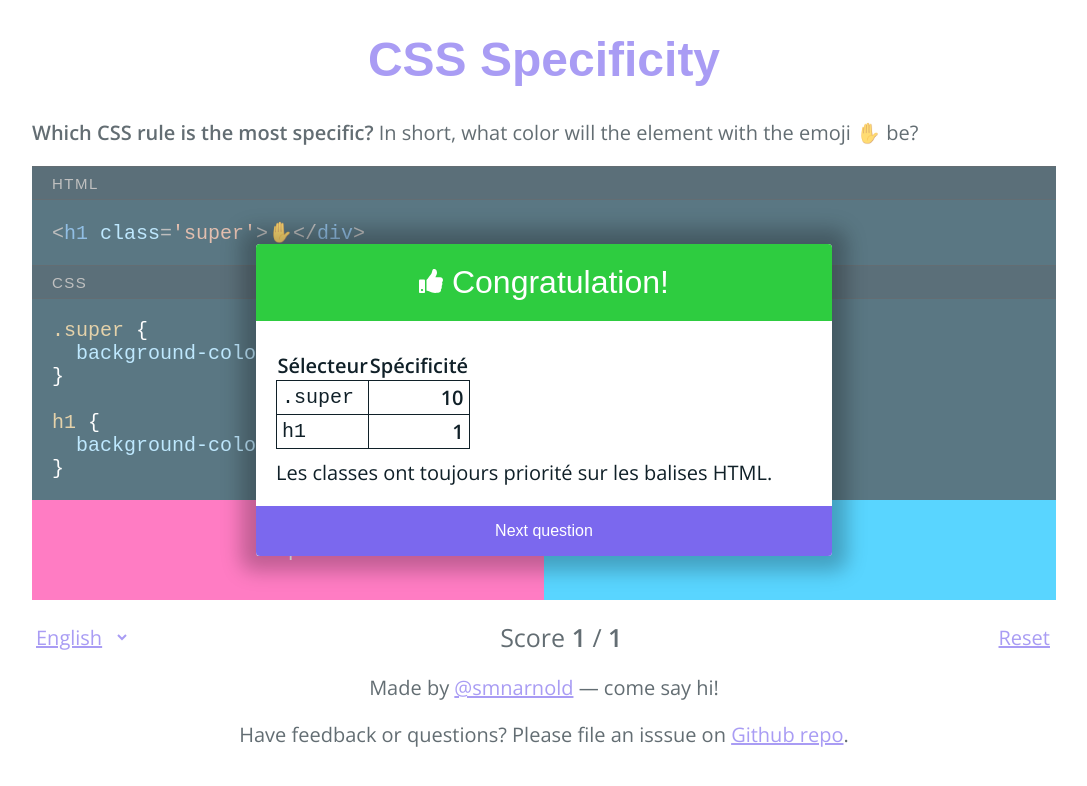
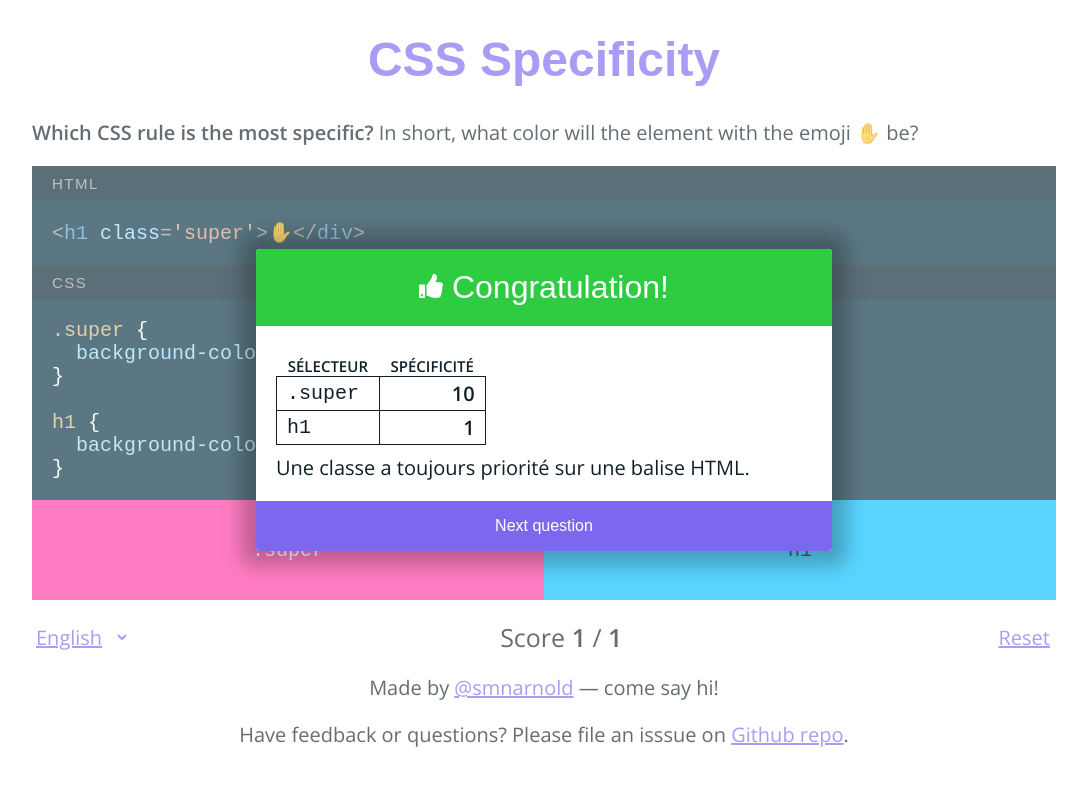
Before and after one commit to rik-rosseel/css-specificity, a website built with Vite: page index.html in a window 1280 px wide. Both pictures are taken after a click on the button ".super". Shown: the whole page, without its empty margins (96-1183 px from the left). Built offline with nearby package versions, Linux system fonts and the light colour scheme; a web font is replaced by a local one.

Commit message:
Update questions

```diff
--- a/main.js
+++ b/main.js
@@ -157,6 +157,12 @@ class Game {
   }
 
   failPopup() {
+    if(this.level == this.levelsArr.length - 1) {
+      this.dom.popup.el.classList.add('popup--no-more-question');
+    } else {
+      this.dom.popup.el.classList.remove('popup--no-more-question');
+    }
+
     this.dom.popup.el.classList.add('popup--fail');
   }
 
--- a/src/data/en.json
+++ b/src/data/en.json
@@ -11,19 +11,23 @@
   "questions-in-random-order": "Try again in shuffle mode",
   "show-result": "Show result!",
   "questions": {
-    "tag-vs-class": "Les classes ont toujours priorité sur les balises HTML.",
-    "tag-vs-id": "Les ids ont toujours priorité sur les balises HTML.",
-    "class-vs-id": "Les classes ont toujours priorité sur les balises HTML.",
-    "class-vs-class": "Les deux classes ont une spécificité équivalente. Dans ce cas, lorsque plusieurs règles CSS sont égales, celle écrite en dernier a priorité sur les autres.",
-    "tag-and-tag-vs-class": "Le pointage des deux balises s'aditionnent. Cependant, une spécificité de 2 n'est pas suffisant pour dépasser le 10pts de spécificité d'une classe.",
-    "same-class": "Les deux classes ont une spécificité équivalente. Dans ce cas, lorsque plusieurs règles CSS sont égales, celle écrite en dernier a priorité sur les autres.",
-    "style-vs-class": "Les styles en ligne <em>(inline)</em> ont un pointage très élevé les rendant très difficile à écraser par la suite.",
-    "class-and-tag-vs-class": "Bien que deux classes est une spécificité équivalente, le fait de combiner une balise avec une classe permet d'aditionner le pointage d'une classe et d'une balise. Lui donnant ainsi priorité sur la classe seule <em>(même si celle-ci est écrite après)</em>",
-    "class-and-class-vs-class": "Le pointage des deux classes s'aditionne. Donnant ainsi à ce sélecteur la priorité.",
+    "tag-vs-class": "Une classe a toujours priorité sur une balise HTML.",
+    "tag-vs-id": "un id a toujours priorité sur une balise HTML.",
+    "class-vs-id": "Un id a toujours priorité sur une classe.",
+    "class-vs-class": "Si plusieurs classes ont une spécificité équivalente, celle écrite en dernier a priorité sur les autres. Puisque le code est lu de haut en bas, la définition la plus récente est donc celle qui l'emporte.",
+    "tag-and-tag-vs-class": "Bien que la spécificité des deux balises HTML s'additionne, leur total n'est pas suffisant afin de dépasser la spécificité d'une classe.",
+    "class-order": "Si plusieurs classes sont identiques, elles ont une spécificité équivalente. Dans ce cas, celle écrite en dernier a priorité sur les autres. Puisque le code est lu de haut en bas, la définition la plus récente est donc celle qui l'emporte.",
+    "class-vs-style": "Les styles en ligne <em>(inline)</em> ont une spécificité élevée les rendant difficiles à écraser subséquemment. Utilisez-les avec modération.",
+    "id-vs-style": "Les styles en ligne <em>(inline)</em> ont une spécificité élevée les rendant difficiles à écraser subséquemment <em>(même avec un id)</em>. Utilisez-les avec modération.",
+    "tag-and-class-vs-class": "Si plusieurs classes ont une spécificité équivalente, si l'une d'entre elles est combinée à une balise HTML, celle-ci a priorité sur les autres.",
+    "class-and-class-vs-class": "Le pointage des deux classes s'additionne. Donnant ainsi à ce sélecteur la priorité.",
     "universal-vs-class": "Le sélecteur universel n'a aucune valeur, donc tous les autres sélecteurs unt une priorité plus grande que celui-ci.",
-    "class-and-class-vs-id": "Le pointage des deux classes s'aditionne. Cependant, une spécificité de 20 n'est pas suffisant pour dépasser le 100pts de spécificité d'un id.",
-    "class-and-id-vs-id": "Le pointage du id et de la classe s'aditionne. Donnant ainsi à ce sélecteur la priorité.",
-    "same-class-vs-class": "Répéter 2x une classe lui donne un <em>'boost'</em> doublant ainsi sont pointage.",
-    "same-class-vs-last-class": "Répéter 2x une classe lui donne un <em>'boost'</em> doublant ainsi sont pointage. Dépassant ainsi la spécificité de la class écite après."
+    "class-and-class-vs-id": "Le pointage des deux classes s'additionne. Cependant, une spécificité de deux classes <em>(20pts)</em> n'est pas suffisant afin de dépasser la spécificité d'un id <em>(100pts)</em>.",
+    "class-and-id-vs-id": "Le pointage du id et de la classe s'additionne. Donnant ainsi à ce sélecteur la priorité.",
+    "class-double-vs-class": "Répéter 2x une classe renforce un sélecteur, doublant ainsi sa spécificité.<p>Cette technique ne devrait être utilisée qu'en dernier recours.</p>",
+    "class-separation": "Coller deux classes indique que l'élément possède ces deux classes simultanément. <p>Tandis qu'un espace indique que l'élément de gauche est un élément ancêtre de l'élément de droite. Autrement dit, que deux éléments sont impliqués et non un seul.</p>",
+    "class-vs-class-ancestor": "Le sélecteur <code>.super</code> correspond à l'ancêtre de l'élément <code>.extra</code> et non à l'élément lui-même. Le modifier n'affecte donc pas <code>.extra</code>. <p>Par exemple, si votre père change de style en se teignant les cheveux, votre couleur de cheveux reste inchangée.</p>",
+    "class-ancestor-order": "Un sélecteur CSS est lu de droite à gauche. Donc l'élément ciblé devrait toujours se trouver en dernier et non au début.",
+    "class-ancestor-and-class-vs-class": "Ajouter une classe ancêtre à un sélecteur le rend plus précis et donc lui donne priorité sur un sélecteur simple."
   }
 }
--- a/src/data/levels.json
+++ b/src/data/levels.json
@@ -46,7 +46,7 @@
       ]
     },
     {
-      "slug": "same-class",
+      "slug": "class-order",
       "html": "<div class='super'>✋</div>",
       "shuffle": false,
       "answers": [
@@ -93,7 +93,7 @@
       ]
     },
     {
-      "slug": "style-vs-class",
+      "slug": "class-vs-style",
       "html": "<div class='super' style='background-color: Khaki;'>✋</div>",
       "answers": [
         {
@@ -109,7 +109,7 @@
       ]
     },
     {
-      "slug": "style-vs-id",
+      "slug": "id-vs-style",
       "html": "<div id='item' style='background-color: MistyRose;'>✋</div>",
       "answers": [
         {
@@ -125,7 +125,7 @@
       ]
     },
     {
-      "slug": "class-proximity",
+      "slug": "class-vs-class-ancestor",
       "html": "<div class='super'>\n  <div class='extra'>✋</div>\n</div>",
       "answers": [
         {
@@ -140,7 +140,7 @@
       ]
     },
     {
-      "slug": "class-order",
+      "slug": "class-ancestor-order",
       "html": "<div class='super'>\n  <div class='extra'>✋</div>\n</div>",
       "answers": [
         {
@@ -155,22 +155,22 @@
       ]
     },
     {
-      "slug": "class-same-element",
+      "slug": "class-separation",
       "html": "<div class='super'>\n  <div class='extra'>✋</div>\n</div>",
       "answers": [
         {
           "selector": ".super .extra",
-          "specificity": "🚫"
+          "specificity": 20,
+          "good": true
         },
         {
           "selector": ".super.extra",
-          "specificity": 20,
-          "good": true
+          "specificity": "🚫"
         }
       ]
     },
     {
-      "slug": "class-children-vs-class",
+      "slug": "class-ancestor-and-class-vs-class",
       "html": "<div class='super'>\n  <div class='extra'>✋</div>\n</div>",
       "answers": [
         {
@@ -185,7 +185,7 @@
       ]
     },
     {
-      "slug": "class-and-tag-vs-class",
+      "slug": "tag-and-class-vs-class",
       "html": "<div class='super extra'>✋</div>",
       "answers": [
         {
@@ -260,7 +260,7 @@
       ]
     },
     {
-      "slug": "same-class-vs-class",
+      "slug": "class-double-vs-class",
       "html": "<div class='super'>✋</div>",
       "shuffle": false,
       "answers": [
@@ -274,22 +274,6 @@
           "specificity": 10
         }
       ]
-    },
-    {
-      "slug": "same-class-vs-last-class",
-      "html": "<div class='super extra'>✋</div>",
-      "shuffle": false,
-      "answers": [
-        {
-          "selector": ".super.extra",
-          "specificity": 20,
-          "good": true
-        },
-        {
-          "selector": ".extra",
-          "specificity": 10
-        }
-      ]
     }
   ]
 }
--- a/src/styles/popup.scss
+++ b/src/styles/popup.scss
@@ -70,9 +70,15 @@
     border-collapse: collapse;
     margin: 0.5em 0;
 
+    th {
+      padding: 0 0.75em;
+      text-transform: uppercase;
+      font-size: 0.75em;
+    }
+
     td {
       border: solid 1px currentColor;
-      padding: 0 0.25em;
+      padding: 0 0.5em;
     }
 
     .nbr {
```
Also changed, not shown: src/data/fr.json (+17 -13 lines).
